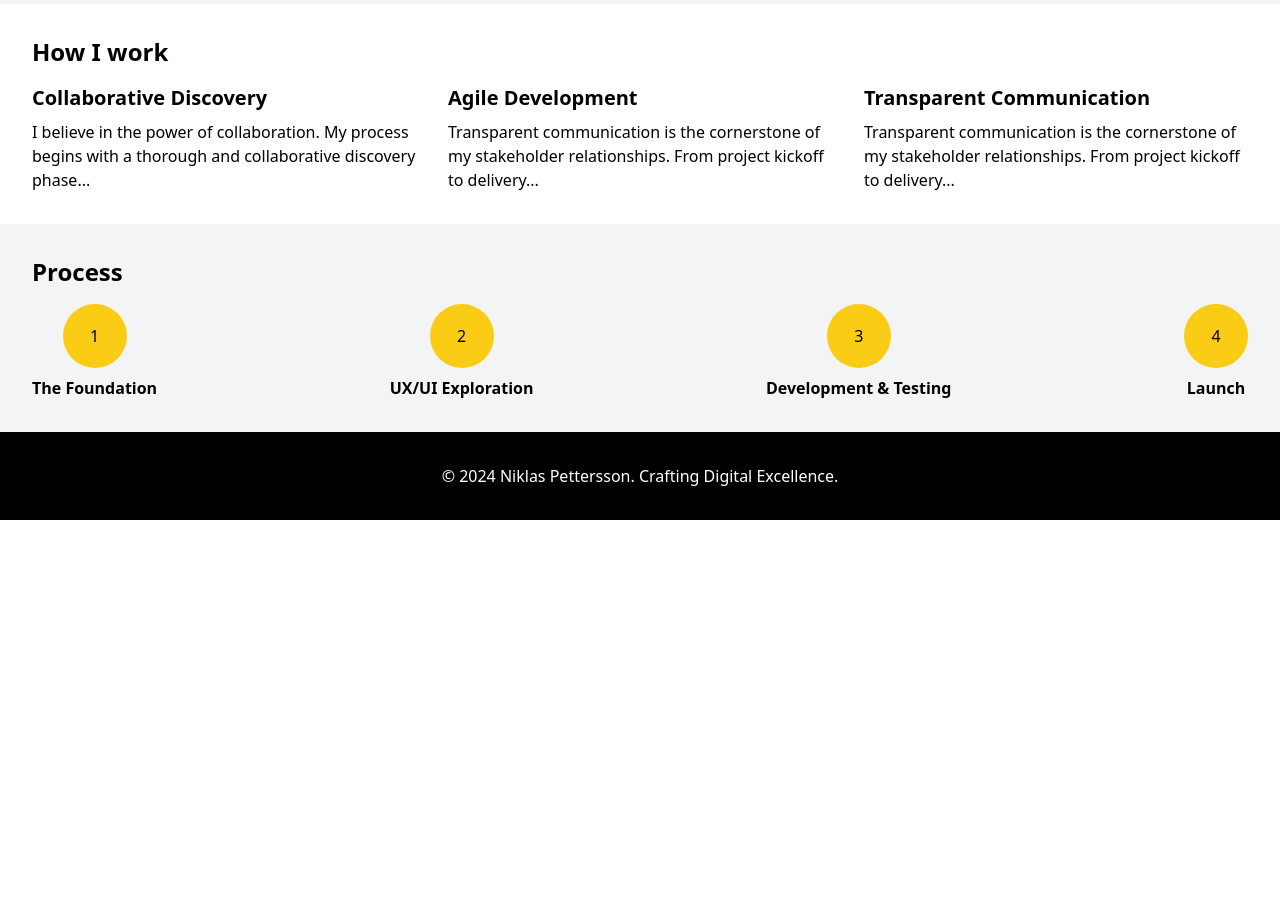
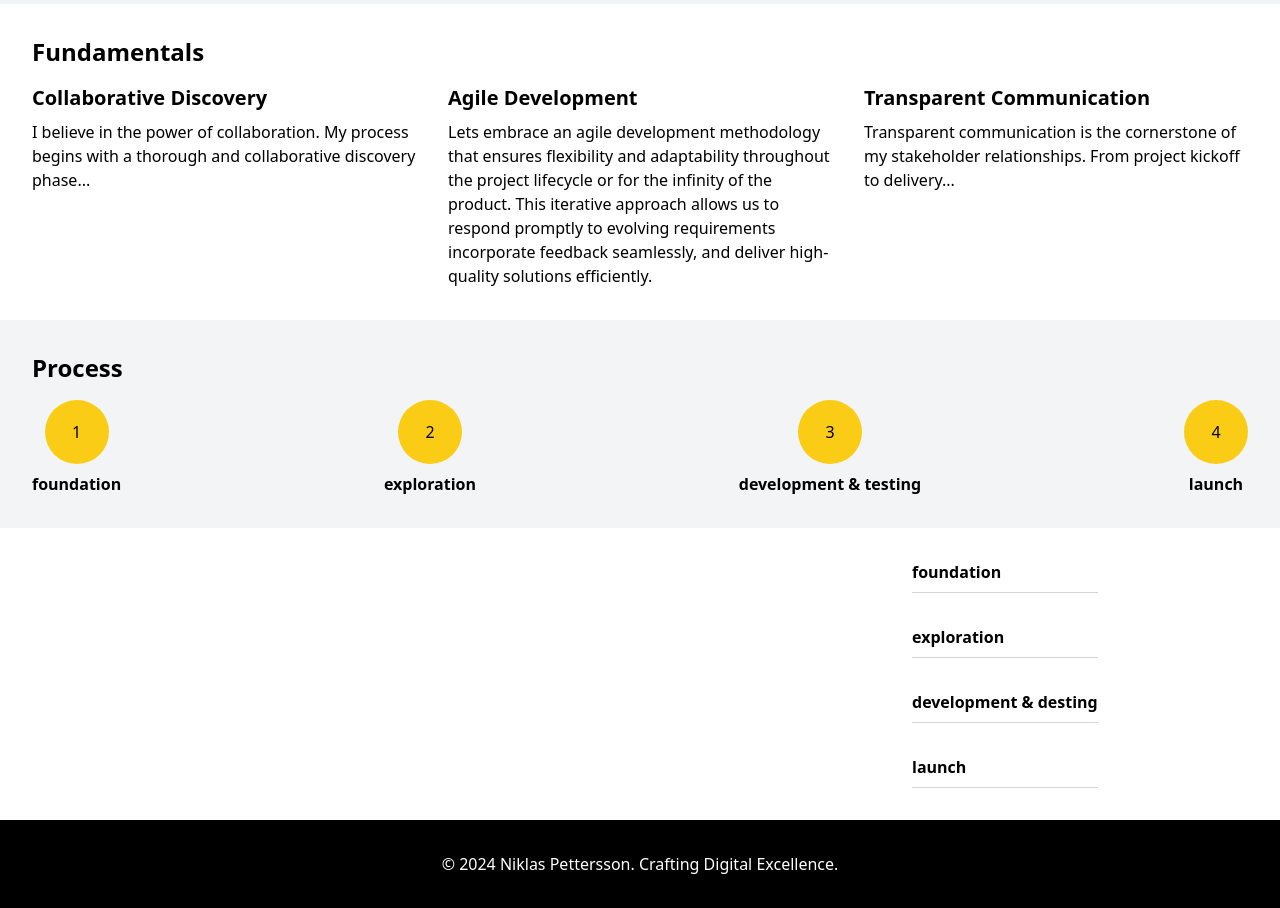
Before and after one commit to Nikla6Petter66on/react-iafe2024, a React (Create React App) app in the folder my-landing-page/: page /products in a window 1280 px wide. Shown: the part 1800-2708 px from the top of the page. Before the commit the page ends 2320 px from the top, so only its background shows below. Built offline with nearby package versions, Linux system fonts and the light colour scheme.

Commit message:
process section / nested routing

```diff
--- a/my-landing-page/src/App.js
+++ b/my-landing-page/src/App.js
@@ -6,17 +6,27 @@ import CaseStudies from './components/CaseStudies';
 import CaseStudyDetails from './components/CaseStudyDetails';
 import ContactMe from './components/ContactMe';
 import Products from './components/Products';
+import Foundation from './components/Foundation';
+import Exploration from './components/Exploration';
+import DevelopmentTesting from './components/DevelopmentTesting';
+import Launch from './components/Launch';
+
 
 function App() {
   return (
     <Router>
       <Routes>
         <Route path="/" element={<Homepage />} />
+        <Route path="/products" element={<Products />}>
+          <Route path="foundation" element={<Foundation />} />
+          <Route path="exploration" element={<Exploration />} />
+          <Route path="development-testing" element={<DevelopmentTesting />} />
+          <Route path="launch" element={<Launch />} />
+        </Route>
         <Route path="/aboutme" element={<AboutMe />} />
         <Route path="/casestudies" element={<CaseStudies />} />
         <Route path="/casestudydetails" element={<CaseStudyDetails />} />
         <Route path="/contactme" element={<ContactMe />} />
-        <Route path="/products" element={<Products />} />
       </Routes>
     </Router>
   );
--- /dev/null
+++ b/my-landing-page/src/components/DevelopmentTesting.js
@@ -0,0 +1,19 @@
+import React from 'react';
+
+const DevelopmentTesting = () => {
+  return (
+    <div>
+      <h3 className="text-2xl font-bold mb-4">Development & Testing</h3>
+      <p>
+      If you start your digital project without testing the idea with your users you are making a huge gamble of your money and resources. The risk is that you start to build something that does not have the right foundation.  You might realize when you have already worked your way through half your budget in development costs, that the original designs and ideas were not what your end users need. To start over and rebuild is expensive, not to mention the loss of time and frustration that you will experience.
+        Let's run multiple different variants and learn from user interactions what gives the best results. Let's use the data we collect from this process to feed our roadmap so that we can iterate on the product efficiently and learn from the users and how they interact with the product while also using this as a method to set priorities and find the direction of the product.
+        I embrace an agile development methodology that ensures flexibility and adaptability throughout the project lifecycle. This iterative approach allows us to respond promptly to evolving requirements incorporate feedback seamlessly, and deliver high-quality solutions efficiently.
+        I have experience working in multiple different project environments, tools, and infrastructures, e.g. Jira, Monday.com, Miro, and Salesforce to just mention a few. I will structure the entire product lifecycle through various tools that will give you the flexibility and overview that you need to make the right decisions.
+        I can set up and manage the entire infrastructure needed for the product (effectively functioning as a CTO) and ensure that the product can scale as you reach product success. If needed, I can also support you as a coder in your project as I have experience in building full-stack applications by myself.
+
+      </p>
+    </div>
+  );
+};
+
+export default DevelopmentTesting;
--- /dev/null
+++ b/my-landing-page/src/components/Exploration.js
@@ -0,0 +1,22 @@
+import React from 'react';
+
+const Exploration = () => {
+  return (
+    <div>
+      <h3 className="text-2xl font-bold mb-4">Exploration</h3>
+      <p>
+      Building digital products, driving digital transformation, and achieving growth from digital products and services is complex and difficult.
+        I believe that the foundation of a successful digital project is the User Experience (UX). The User Experience is what your customer/user sees when interacting with you, whether that is in your internal project management tool, product platform, app idea, or your new website.
+        The User Experience is what has been the key driver behind the success of some of the biggest companies in the world.
+        Apple with its unique phone and tablet experience, Google with its simple and easy-to-use search interface, Facebook with its “endless scrolling” functionality, and Instagram with its easy-to-share and view content platform just to name a few examples.
+        McKinsey (2020) has in a report released the main factors behind the success of some the fastest growing digital products and services. Excellent user designs and strong end user focus throughout the development process was pinpointed as one of the main factors.
+        It’s the User Experience that drives the transformation that you are looking for in your project, and it's the “secret sauce” for the projects and solutions that ultimately makes a difference and has an impact.
+        I have built up competence from more than 10 years of combined experience within the digital arena, and I can help you find your “secret sauce”.
+        The UX/UI process process involves creating user journeys and mockups that we test and iterate on ensuring we find the optimal solution for your users.
+
+      </p>
+    </div>
+  );
+};
+
+export default Exploration;
--- /dev/null
+++ b/my-landing-page/src/components/Foundation.js
@@ -0,0 +1,30 @@
+import React from 'react';
+
+const Foundation = () => {
+  return (
+    <div>
+      <h3 className="text-2xl font-bold mb-4">Foundation</h3>
+      <p>
+      Let's get the foundation right. Let's start by figuring out the Why, Who, What, and How for your project.
+
+
+            “Why?” should we do this?
+            The question “Why?” will identify the goals of the project. You will be able to identify the purpose and the key performance indicators, core metrics and OKRs  of your project.
+            Once we have established your “Why”, you need to consider for “Who?” you are creating this.
+
+
+            “Who?” are the ones that create the desired effect of your project and that we should build the solution for?Who are your users, and which users are important for the success of your project.
+
+
+            “What” are the needs of your user? What is the minimum required functionality for your project to ensure that you reach your goals. Following the “What?” question, you need to ask yourself “How?”.
+            “How” should the product and/or service be designed to fulfill the user goals?
+            The “How?” question will enable us to build the user experience and design that will ultimately be the key driver behind your growth and success.
+
+            I am sure you see how interlinked each question is and by going through a process together where we discuss each one of these questions we will build a strong foundation for growth for your project.
+
+      </p>
+    </div>
+  );
+};
+
+export default Foundation;
--- /dev/null
+++ b/my-landing-page/src/components/Launch.js
@@ -0,0 +1,17 @@
+import React from 'react';
+
+const Launch = () => {
+  return (
+    <div>
+      <h3 className="text-2xl font-bold mb-4">Launch</h3>
+      <p>
+      Setting up analytic dashboards that not only monitor the KPIs / OKRs of the project but also can support A/B testing processes, is critical for the success of the product and I can support that full process. I can also support the OKR creation process ensuring that goals and targets for the product before launch are clear and can be easily measured.
+        The roadmap will function as a central communication device as a part of the ongoing development of the product and the analytics dashboards will help enable us to monitor our metrics and keep the pulse of the product in control.
+        On-going experimentation and testing are the key to a successful product and setting up an infrastructure that can support that we will take us close to user adoption and success.
+
+      </p>
+    </div>
+  );
+};
+
+export default Launch;
--- a/my-landing-page/src/components/Products.js
+++ b/my-landing-page/src/components/Products.js
@@ -1,6 +1,9 @@
 import React from 'react';
 import Header from './Header';
 import Hero from './Hero';
+import { Outlet } from 'react-router-dom';
+import { Link } from 'react-router-dom';
+
 
 const Products = () => {
   return (
@@ -73,7 +76,7 @@ const Products = () => {
 
       {/* How I Work */}
       <section className="p-8 bg-white text-black">
-        <h3 className="text-2xl font-bold mb-4">How I work</h3>
+        <h3 className="text-2xl font-bold mb-4">Fundamentals</h3>
         <div className="grid grid-cols-1 md:grid-cols-3 gap-8">
           <div>
             <h4 className="text-xl font-semibold mb-2">Collaborative Discovery</h4>
@@ -81,7 +84,7 @@ const Products = () => {
           </div>
           <div>
             <h4 className="text-xl font-semibold mb-2">Agile Development</h4>
-            <p>Transparent communication is the cornerstone of my stakeholder relationships. From project kickoff to delivery...</p>
+            <p>Lets embrace an agile development methodology that ensures flexibility and adaptability throughout the project lifecycle or for the infinity of the product. This iterative approach allows us to respond promptly to evolving requirements incorporate feedback seamlessly, and deliver high-quality solutions efficiently.</p>
           </div>
           <div>
             <h4 className="text-xl font-semibold mb-2">Transparent Communication</h4>
@@ -96,20 +99,47 @@ const Products = () => {
         <div className="flex justify-between items-center">
           <div className="text-center">
             <div className="w-16 h-16 mx-auto rounded-full bg-yellow-400 text-black flex items-center justify-center mb-2">1</div>
-            <p className="font-semibold">The Foundation</p>
+            <p className="font-semibold">foundation</p>
           </div>
           <div className="text-center">
             <div className="w-16 h-16 mx-auto rounded-full bg-yellow-400 text-black flex items-center justify-center mb-2">2</div>
-            <p className="font-semibold">UX/UI Exploration</p>
+            <p className="font-semibold">exploration</p>
           </div>
           <div className="text-center">
             <div className="w-16 h-16 mx-auto rounded-full bg-yellow-400 text-black flex items-center justify-center mb-2">3</div>
-            <p className="font-semibold">Development & Testing</p>
+            <p className="font-semibold">development & testing</p>
           </div>
           <div className="text-center">
             <div className="w-16 h-16 mx-auto rounded-full bg-yellow-400 text-black flex items-center justify-center mb-2">4</div>
-            <p className="font-semibold">Launch</p>
+            <p className="font-semibold">launch</p>
           </div>
+        </div>
+      </section>
+
+      {/* UX/UI Exploration Section */}
+      <section className="p-8 bg-white text-black">
+        <div className="grid grid-cols-1 md:grid-cols-3 gap-8">
+          <div className="md:col-span-2">
+            <Outlet />
+          </div>
+          <div className="flex items-center h-full mt-8 md:mt-0 md:ml-8 lg:ml-12">
+            <ul className="space-y-8">
+              <li className="font-semibold border-b border-gray-300 pb-2">
+                <Link to="foundation" className="hover:text-yellow-400">foundation</Link>
+              </li>
+              <li className="font-semibold border-b border-gray-300 pb-2">
+                <Link to="exploration" className="hover:text-yellow-400">exploration</Link>
+              </li>
+              <li className="font-semibold border-b border-gray-300 pb-2">
+                <Link to="development-testing" className="hover:text-yellow-400">development & desting</Link>
+              </li>
+              <li className="font-semibold border-b border-gray-300 pb-2">
+                <Link to="launch" className="hover:text-yellow-400">launch</Link>
+              </li>
+            </ul>
+          </div>
+
+
         </div>
       </section>
 
```
